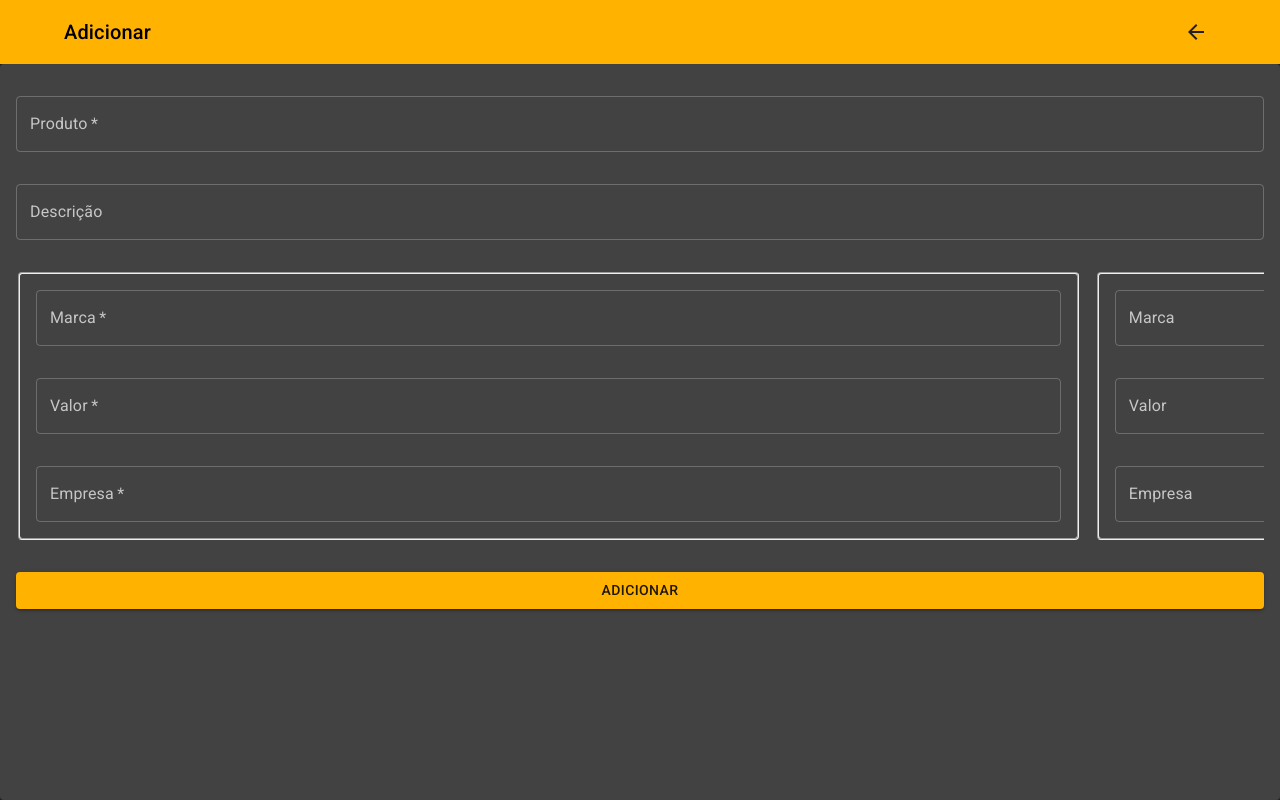
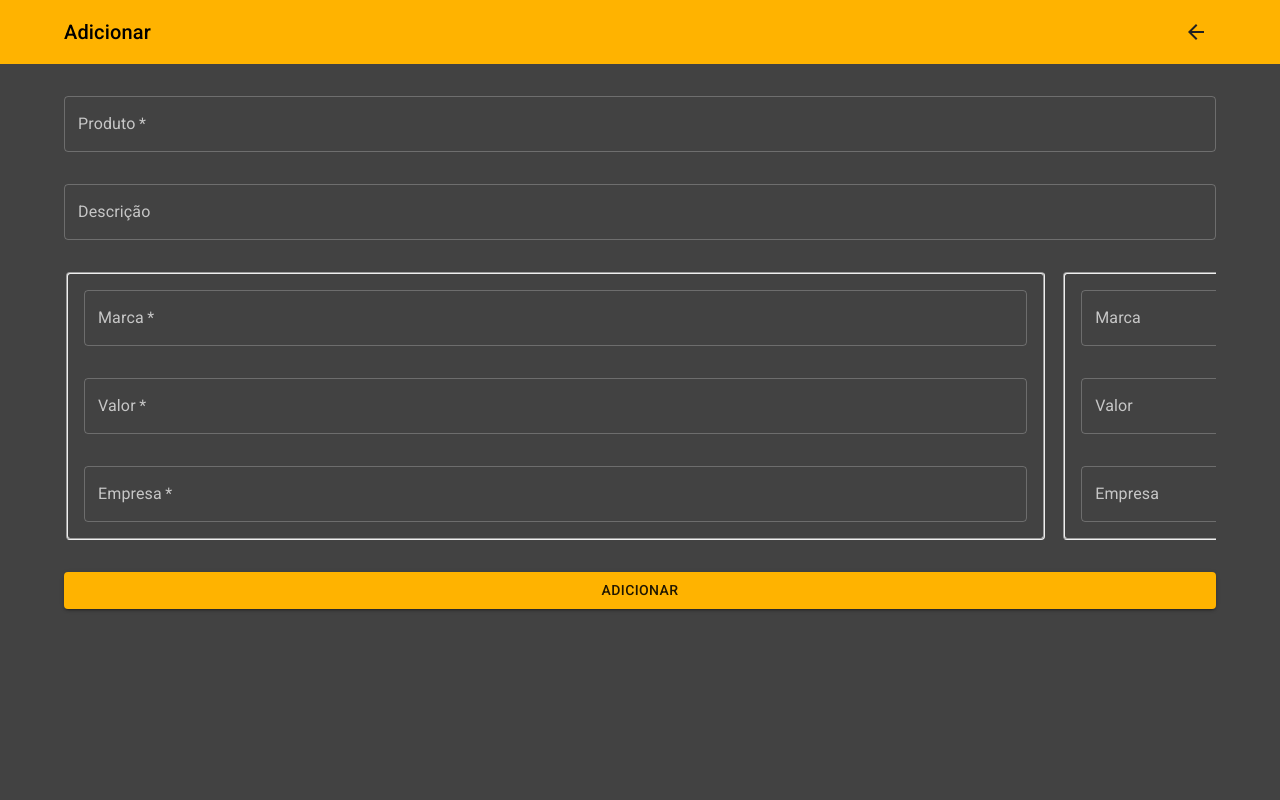
Before and after one commit to diasjoaovitor-zz/pedidos, a React (Vite) app: page /product/create in a window 1280 px wide. Built offline with nearby package versions, Linux system fonts and the light colour scheme; no server answers; sample sign-in values are in the browser's storage.

Commit message:
fix: container limit

```diff
--- a/src/pages/Product.tsx
+++ b/src/pages/Product.tsx
@@ -1,5 +1,4 @@
-import { Button, TextField } from "@mui/material"
-import {  Box } from "@mui/system"
+import { Button, Container, TextField, Box } from "@mui/material"
 import { ChangeEvent, FormEvent, useState } from "react"
 import { useLocation, useNavigate } from "react-router-dom"
 import { Header, Loader } from "../shared/components"
@@ -79,19 +78,19 @@ export const Product: React.FC = () => {
       flex={1}
       sx={{
         backgroundColor: theme.palette.background.paper,
-        borderRadius: 1,
         paddingX: 2,
         paddingY: 4,
         '& .MuiTextField-root': {
           marginBottom: 4,
         },
-        '& > div': {
+        '& .availability': {
           display: 'flex',
           overflowX: 'auto'
         }
       }}
       onSubmit={handleSubmit}
     >
+      <Container>
         <Box component="section">
           <TextField
             name="name"
@@ -110,7 +109,7 @@ export const Product: React.FC = () => {
             defaultValue={product.description}
           />
         </Box>
-      <div>
+        <div className="availability">
           {availability.map(({ brand, company, price }, i) => {
             const required = i === 0
             return (
@@ -167,6 +166,7 @@ export const Product: React.FC = () => {
         <Button type="submit" variant="contained" fullWidth sx={{ marginTop: 4 }}>
           {state.buttonTitle}
         </Button>
+      </Container>
     </Box>
     {loader && <Loader />}
     </>
--- a/src/shared/components/Auth.tsx
+++ b/src/shared/components/Auth.tsx
@@ -20,7 +20,7 @@ export const Auth: React.FC<Props> = ({ children, title, to, handleSubmit }) =>
         alignItems: 'center',
         justifyContent: 'center',
         height: '100vh',
-        maxWidth: '360px',
+        maxWidth: 'sm',
         padding: 4,
         '& .MuiOutlinedInput-root': {
           marginBottom: 1,
--- a/src/shared/components/ProductModal.tsx
+++ b/src/shared/components/ProductModal.tsx
@@ -36,7 +36,7 @@ export const ProductModal: React.FC<Props> = ({ product, closeModal, handleUpdat
         padding: 4
       }}
     >
-      <Card component="form" sx={{ width: '100%', padding: 2 }}>
+      <Card component="form" sx={{ width: '100%', maxWidth: 'sm',  padding: 2 }}>
         <Toolbar
           component="header"
           sx={{
```
Lines whose indentation alone changed are shown as unchanged.
